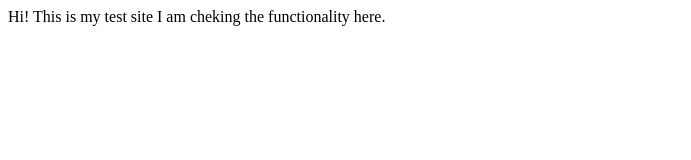
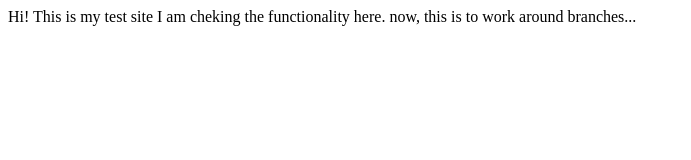
Before and after one commit to rashmifindapp/neog-lesson2, a plain HTML site: page index.html in a window 1280 px wide. Shown: the whole page, without its empty margins (0-691 px from the left). Drawn offline with Linux system fonts and the light colour scheme.

Commit message:
second line

```diff
--- a/index.html
+++ b/index.html
@@ -10,5 +10,7 @@
     Hi! This is my test site
 
     I am cheking the functionality here.
+
+    now, this is to work around branches...
 </body>
 </html>
```
